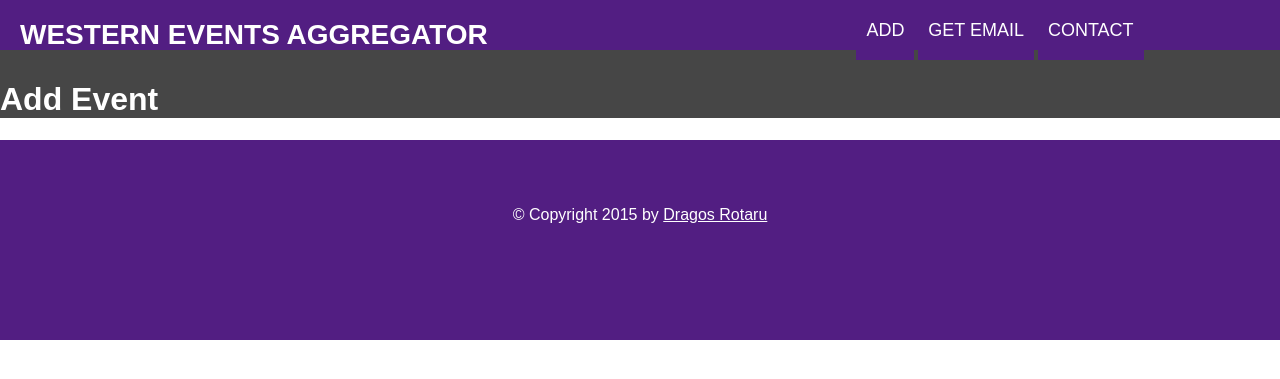
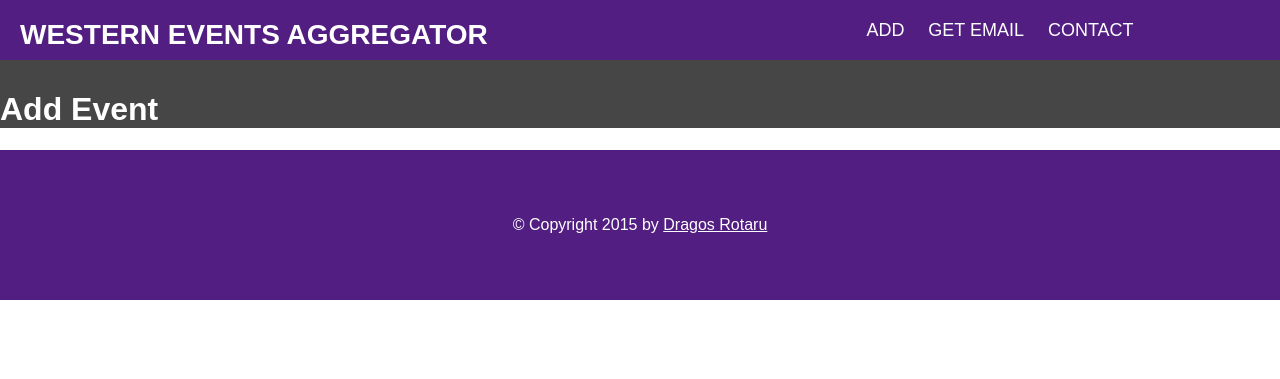
Before and after one commit to DragosRotaru/WesternEventsAgregator, a Flask app: page /addevent in a window 1280 px wide. Shown: the top 379 px of the page. Run offline with Flask 2, Linux system fonts and the light colour scheme.

Commit message:
style change

```diff
--- a/static/styles.css
+++ b/static/styles.css
@@ -138,7 +138,7 @@ nav ul ul li {
  background: #521e82;
  text-align: center;
  color: white;
- min-height: 200px;
+ min-height: 150px;
  width:100%;
  min-width: 1200px;
  line-height: 150px;
@@ -150,7 +150,7 @@ nav ul ul li {
 
 #navbar {
  display:flex;
- height:50px;
+ height:60px;
  width:100%;
  min-width: 1200px;
  background-color:#521e82;
```
